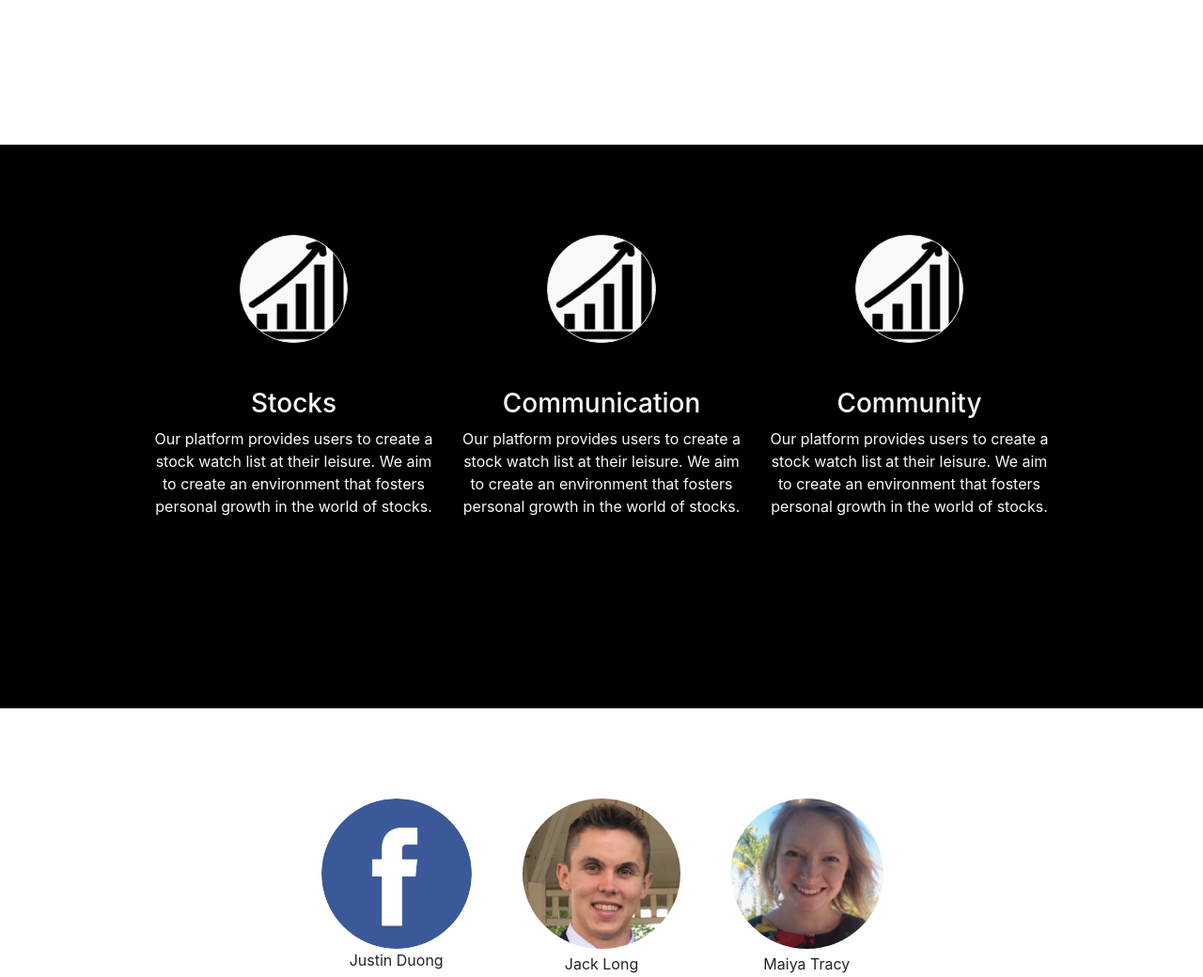
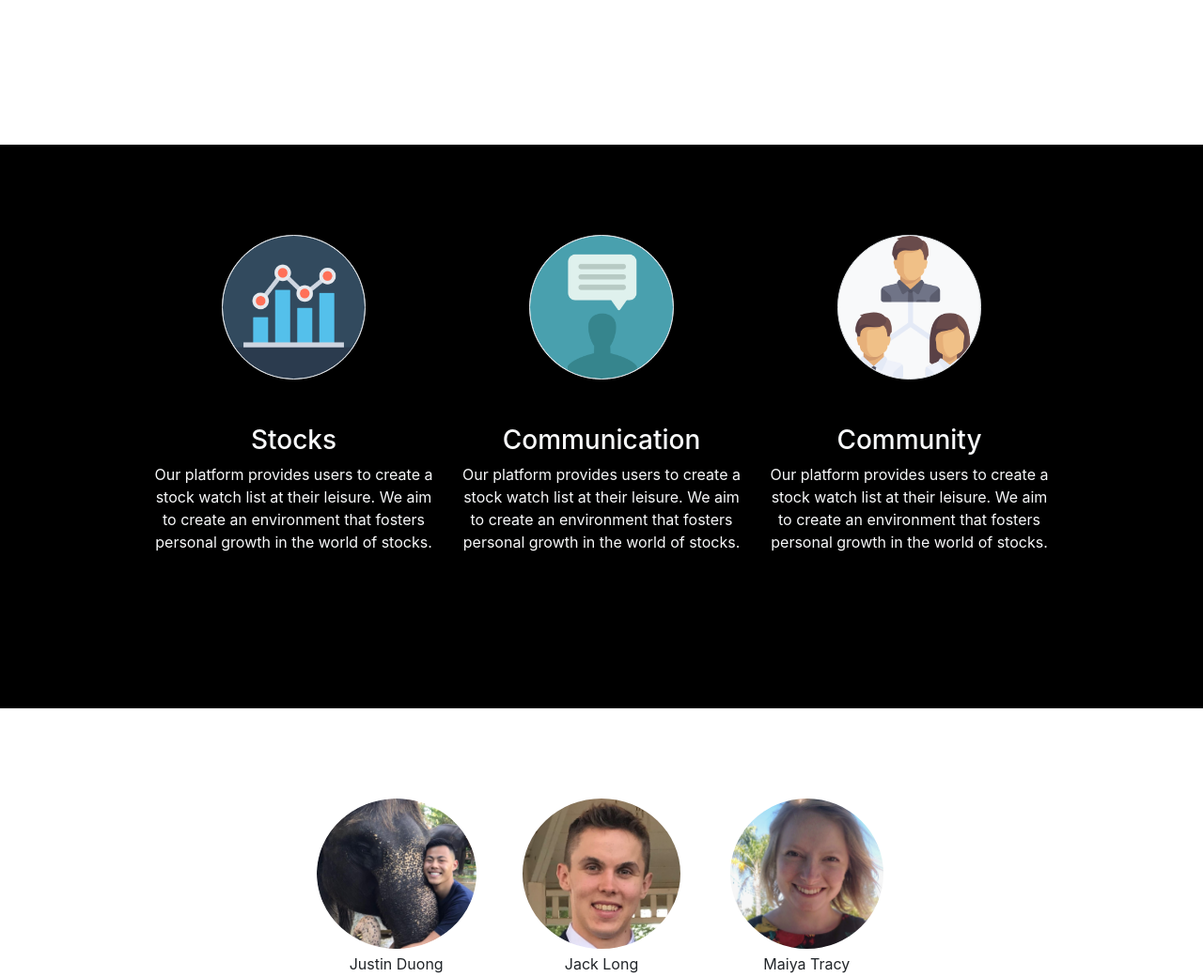
Before and after one commit to maiya-tracy/PythonInvestorsCorner, a Django app: page / in a window 1280 px wide. Shown: the part 772-1812 px from the top of the page at 94% size. Run offline with Django 3.2, Linux system fonts and the light colour scheme; some libraries are stand-ins or nearby versions.

Commit message:
updated icons on landing page

```diff
--- a/apps/login_and_registration_app/templates/login_and_registration_app/home.html
+++ b/apps/login_and_registration_app/templates/login_and_registration_app/home.html
@@ -46,7 +46,7 @@
 		}
 
 		.about-us-img {
-			height: 9vw;
+			height: 12vw;
 			width: auto;
 		}
 
@@ -131,15 +131,15 @@
 				<div class="row mt-5 text-center justify-content-center">
 					<div class="col-3 mt-5 pt-5">
 						<img class="bg-light border rounded-circle about-us-img align-center text-center align-middle"
-							src="{% static 'login_and_registration_app/images/increasing-stocks.png' %}" />
+							src="{% static 'login_and_registration_app/images/analytics.png' %}" />
 					</div>
 					<div class="col-3 mt-5 pt-5">
 						<img class="bg-light border rounded-circle about-us-img align-center text-center align-middle"
-							src="{% static 'login_and_registration_app/images/increasing-stocks.png' %}" />
+							src="{% static 'login_and_registration_app/images/chat.png' %}" />
 					</div>
 					<div class="col-3 mt-5 pt-5">
 						<img class="bg-light border rounded-circle about-us-img align-center text-center align-middle"
-							src="{% static 'login_and_registration_app/images/increasing-stocks.png' %}" />
+							src="{% static 'login_and_registration_app/images/collaboration.png' %}" />
 					</div>
 				</div>
 				<div class="row text-center justify-content-center">
@@ -171,9 +171,9 @@
 				<div class="">
 					<div class="row mt-5 text-center justify-content-center">
 						<div class="col-2 mt-5">
-							<img src="{% static 'login_and_registration_app/images/facebook.png' %}"
+							<img src="{% static 'login_and_registration_app/images/elephant.png' %}"
 								class="rounded-circle" id="auth-image" alt="author image">
-							<p class="mb-1 ">Justin Duong</p>
+							<p class="mb-1 mt-1 ">Justin Duong</p>
 							<p>Full Stack Developer</p>
 						</div>
 						<div class="col-2 mt-5">
@@ -211,7 +211,6 @@
 					</div>
 				</div>
 			</div> <!-- end of float bar -->
-
 </body>
 
 </html>
```
Also changed, not shown: apps/login_and_registration_app/static/login_and_registration_app/images/analytics.png (added), apps/login_and_registration_app/static/login_and_registration_app/images/chat.png (added), apps/login_and_registration_app/static/login_and_registration_app/images/collaboration.png (added), apps/login_and_registration_app/static/login_and_registration_app/images/elephant.png (added).
